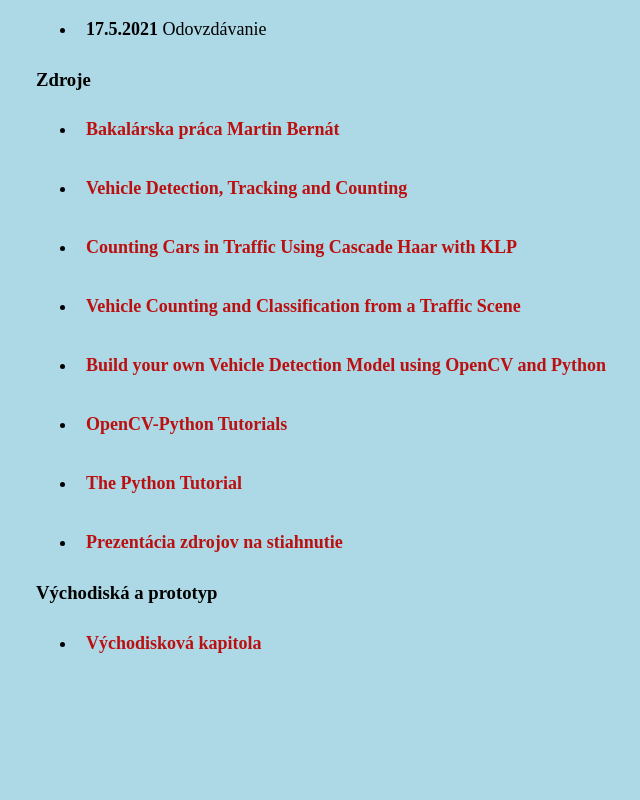
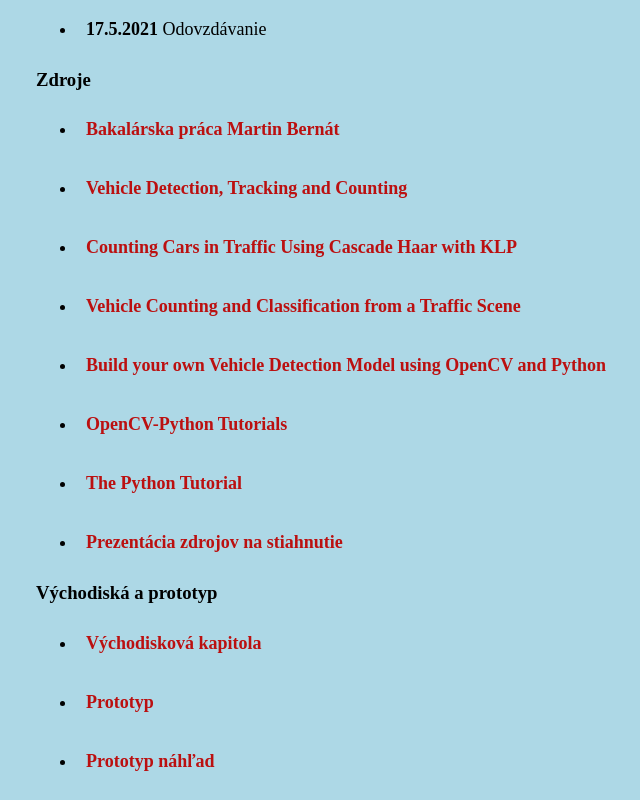
Before and after one commit to Villiss/Bakalarska-praca, a plain HTML site: page index.html in a window 1280 px wide. Shown: the part 1178-1978 px from the top of the page, without its empty margins (284-924 px from the left). Before the commit the page ends 1860 px from the top, so only its background shows below. Drawn offline with Linux system fonts and the light colour scheme.

Commit message:
pridany prototyp

```diff
--- a/index.html
+++ b/index.html
@@ -118,6 +118,12 @@
                 <li>
                     <p><a href="Východisková kapitola BP.pdf">Východisková kapitola</a></p>
                 </li>
+                <li>
+                    <p><a href="countingvehicles.zip">Prototyp</a></p>
+                </li>
+                <li>
+                    <p><a href="figure1.png" target="_blank">Prototyp náhľad</a></p>
+                </li>
             </ul>
         </div>
     </main>
```
Also changed, not shown: figure1.png (added), 1 other file.
